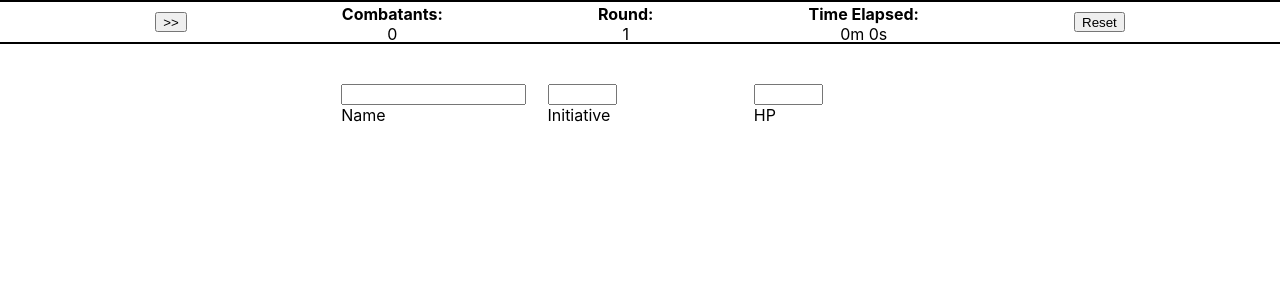
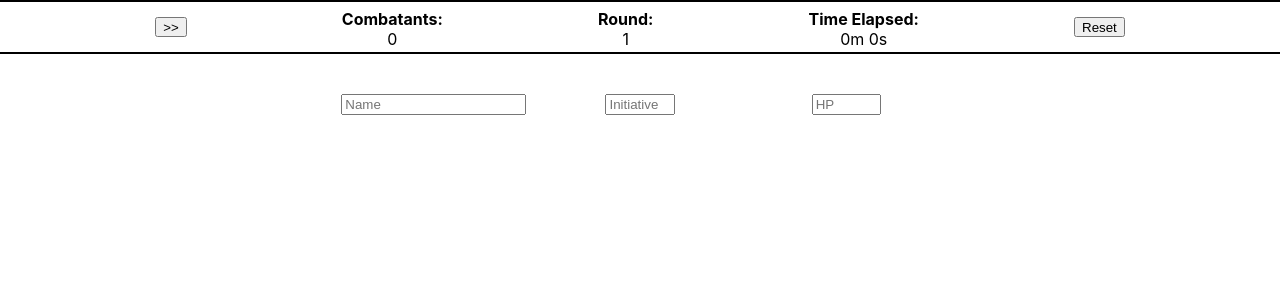
Before and after one commit to Paul-Ladyman/dnd-battle-tracker, a React (Create React App) app: page / in a window 1280 px wide. Shown: the top 300 px of the page. Built offline with nearby package versions, Linux system fonts and the light colour scheme.

Commit message:
CSS tweaks

```diff
--- a/src/App.css
+++ b/src/App.css
@@ -27,6 +27,7 @@
   border: 2px solid black;
   height: 40px;
   width: 100%;
+  padding: 5px;
 }
 
 .battle-toolbar--button {
@@ -48,14 +49,12 @@
 }
 
 .create-creature-form {
-  flex-flow: row;
   width: 50%;
 }
 
 .create-creature-form--item {
   display: flex;
-  justify-content: left;
-  flex-flow: column;
+  justify-content: center;
 }
 
 .create-creature-form--input__numeric {
@@ -68,9 +67,9 @@
 }
 
 .creature-wrapper {
-  width: 100%;
   border: 2px solid black;
   margin: 10px 0 10px 0;
+  padding: 10px
 }
 
 .creature-wrapper__active {
@@ -84,3 +83,16 @@
 .collapsed-creature {
   width: 50%;
 }
+
+.expanded-creature--name {
+  font-weight: bold;
+  margin-bottom: 20px;
+}
+
+.expanded-creature-stat {
+  margin-bottom: 10px;
+}
+
+.collapsed-creature--name {
+  font-weight: bold;
+}
--- a/src/CollapsedCreature.js
+++ b/src/CollapsedCreature.js
@@ -1,14 +1,10 @@
 import React from 'react';
 
 function CollapsedCreature({creature}) {
-  const healthPoints = creature.healthPoints ?
-    ` ${creature.healthPoints}HP` :
-    '';
-
   return (
     <div className="collapsed-creature centered__space-between">
-      <div>{creature.name}</div>
-      <div>{healthPoints}</div>
+      <div className="collapsed-creature--name">{creature.name}</div>
+      {creature.healthPoints && <div>{creature.healthPoints}HP</div>}
     </div>
   );
 }
--- a/src/CreateCreatureForm.js
+++ b/src/CreateCreatureForm.js
@@ -46,16 +46,13 @@ class CreateCreatureForm extends Component {
     return (
       <form className="create-creature-form centered__space-evenly" onKeyDown={this.formHandler}>
         <div className="create-creature-form--item">
-          <input className="create-creature-form--input" type="text" name="name" value={name} onChange={this.handleChange} ref={this.nameInput}/>
-          <label htmlFor="name">Name</label>
+          <input className="create-creature-form--input" type="text" name="name" placeholder="Name" value={name} onChange={this.handleChange} ref={this.nameInput}/>
         </div>
         <div className="create-creature-form--item">
-          <input className="create-creature-form--input__numeric" type="text" name="initiative" value={initiative} onChange={this.handleChange}/>
-          <label htmlFor="initiative">Initiative</label>
+          <input className="create-creature-form--input__numeric" type="text" name="initiative" placeholder="Initiative" value={initiative} onChange={this.handleChange}/>
         </div>
         <div className="create-creature-form--item">
-          <input className="create-creature-form--input__numeric" type="text" name="healthPoints" value={healthPoints} onChange={this.handleChange}/>
-          <label htmlFor="healthPoints">HP</label>
+          <input className="create-creature-form--input__numeric" type="text" name="healthPoints" placeholder="HP" value={healthPoints} onChange={this.handleChange}/>
         </div>
       </form>
     );
--- a/src/ExpandedCreature.js
+++ b/src/ExpandedCreature.js
@@ -1,15 +1,11 @@
 import React from 'react';
 
 function ExpandedCreature({creature}) {
-  const healthPoints = creature.healthPoints ?
-    ` ${creature.healthPoints}HP` :
-    '';
-
   return (
     <div className="expanded-creature centered__columns">
-      <div>{creature.name}</div>
-      <div>{healthPoints}</div>
-      <div>Initiative: {creature.initiative}</div>
+      <div className="expanded-creature--name">{creature.name}</div>
+      {creature.healthPoints && <div className="expanded-creature--stat">Health: {creature.healthPoints}</div>}
+      <div className="expanded-creature--stat">Initiative: {creature.initiative}</div>
     </div>
   );
 }
```
